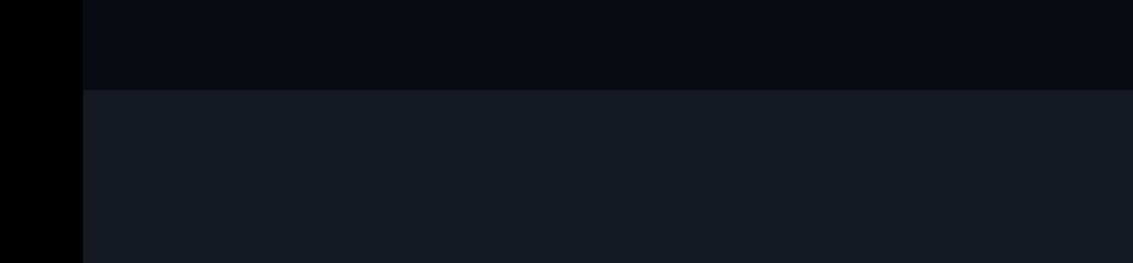
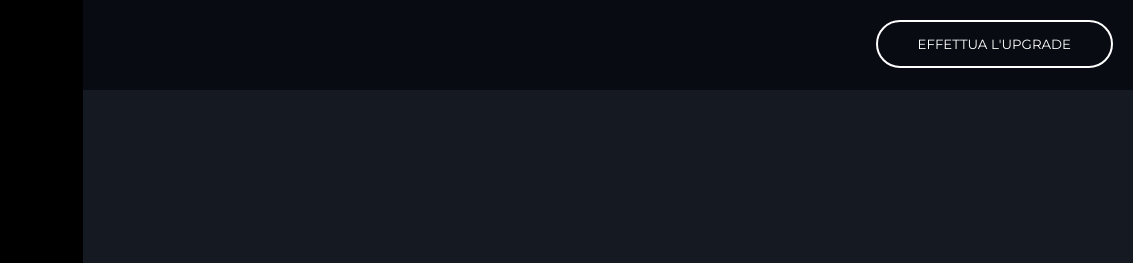
Before and after one commit to MonicaSerraWebDeveloper/html-css-spotifyweb, a plain HTML site: page index.html in a window 1280 px wide. Shown: the top 263 px of the page, 147-1280 px from the left. Drawn offline with Linux system fonts and the light colour scheme.

Commit message:
feat: add top bar section in col-big styled

```diff
--- a/index.html
+++ b/index.html
@@ -76,9 +76,11 @@
         </header>
         <!-- / Header Navigation Side  -->
         <section id="col-large">
-            <div class="top-bar-container">
-
-            </div>
+                <div class="top-bar-container">
+                    <div class="col">
+                        <button class="btn-primary">Effettua L'upgrade</button>
+                    </div>
+                </div>
             <div class="bottom-music-container">
 
             </div>
--- a/style.css
+++ b/style.css
@@ -102,7 +102,6 @@ main {
 }
 
 .col {
-    height: 100%;
     padding: 20px;
 }
 
@@ -112,6 +111,10 @@ main {
 
 #header-side {
     background-color: #000;
+}
+
+#header-side .col {
+    height: 100%;
 }
 
 .top-bar-container {
@@ -149,9 +152,9 @@ main {
 
 .btn-playlist {
     background-color: transparent;
+    font-family: "Montserrat", sans-serif;
     border: none;
     font-size: 14px;
-    font-family: "Montserrat", sans-serif;
     color: #717171;
     font-size: 14px;
     font-weight: 600;
@@ -189,6 +192,23 @@ main {
     MAIN CONTENT
 ----------------------*/
 
+.top-bar-container {
+    /* padding: 24px 10px; */
+    display: flex;
+    justify-content: flex-end;
+}
+
+.btn-primary {
+    background-color: transparent;
+    font-family: "Montserrat", sans-serif;
+    border: 2px solid #fff;
+    border-radius: 30px;
+    color: #fff;
+    text-transform: uppercase;
+    padding: 14px 40px;
+    cursor: pointer;
+}
+
 .bottom-music-container {
     overflow-y: auto;
 }
```
